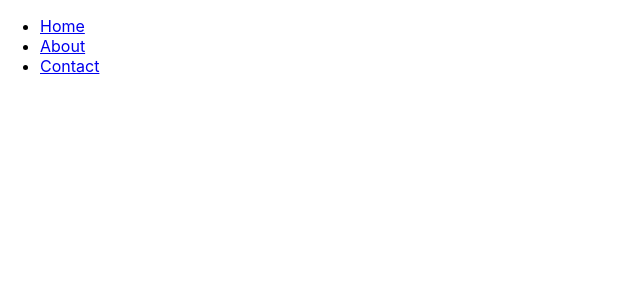
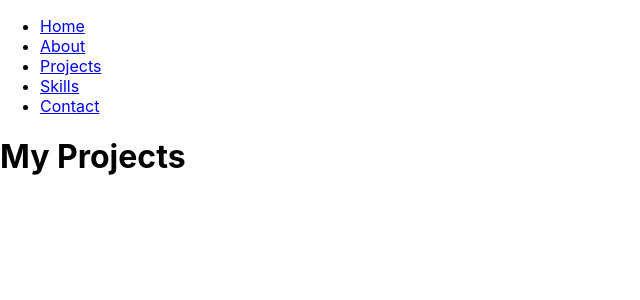
Before and after one commit to szgusti/my-portfolio, a React (Create React App) app: page /projects in a window 1280 px wide. Before the commit this address had no page. Shown: the top 300 px of the page, without its empty margins (0-640 px from the left). Built offline with nearby package versions, Linux system fonts and the light colour scheme.

Commit message:
Add Skills and Projects to portfolio

```diff
--- a/src/App.js
+++ b/src/App.js
@@ -2,6 +2,8 @@ import React from "react";
 import { BrowserRouter as Router, Route, Routes } from "react-router-dom";
 import Home from "./pages/Home";
 import About from "./pages/About";
+import Projects from "./pages/Projects";
+import Skills from "./pages/Skills";
 import Contact from "./pages/Contact";
 import NavBar from "./components/NavBar";
 
@@ -12,6 +14,8 @@ function App() {
             <Routes>
                 <Route path="/" element={<Home />} />
                 <Route path="/about" element={<About />} />
+                <Route path="/projects" element={<Projects />} />
+                <Route path="/skills" element={<Skills />} />
                 <Route path="/contact" element={<Contact />} />
             </Routes>
         </Router>
--- a/src/components/NavBar.js
+++ b/src/components/NavBar.js
@@ -12,6 +12,12 @@ function NavBar() {
                     <Link to="/about">About</Link>
                 </li>
                 <li>
+                    <Link to="/projects">Projects</Link>
+                </li>
+                <li>
+                    <Link to="/skills">Skills</Link>
+                </li>
+                <li>
                     <Link to="/contact">Contact</Link>
                 </li>
             </ul>
--- /dev/null
+++ b/src/pages/Projects.js
@@ -0,0 +1,11 @@
+import React from "react";
+
+function Projects() {
+    return (
+        <div>
+            <h1>My Projects</h1>
+        </div>
+    );
+}
+
+export default Projects;
--- /dev/null
+++ b/src/pages/Skills.js
@@ -0,0 +1,11 @@
+import React from "react";
+
+function Skills() {
+    return (
+        <div>
+            <h1>Skills: Java, ...</h1>
+        </div>
+    );
+}
+
+export default Skills;
```
Also changed, not shown: package.json (+6 -2 lines), 1 other file (tests, documents, lock files or other folders).
